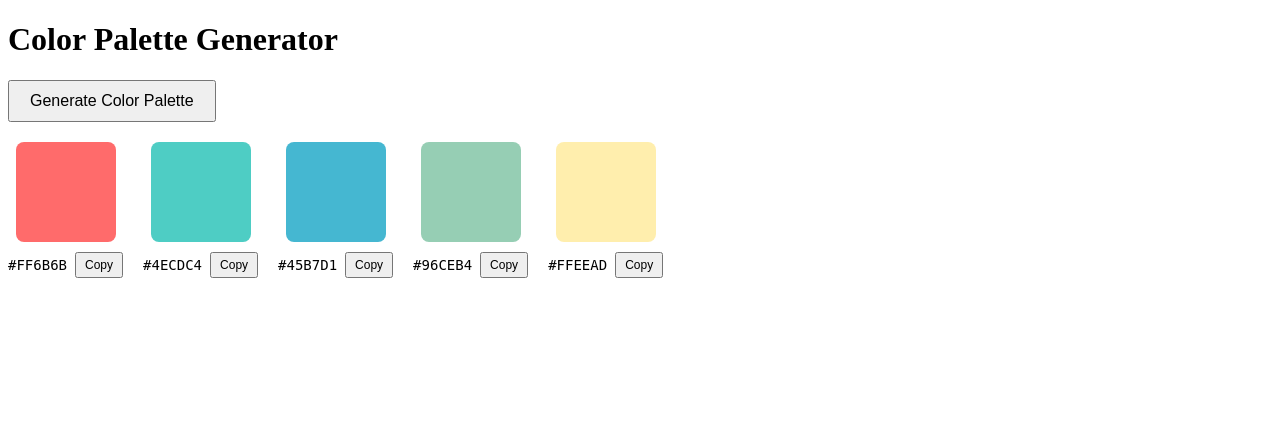
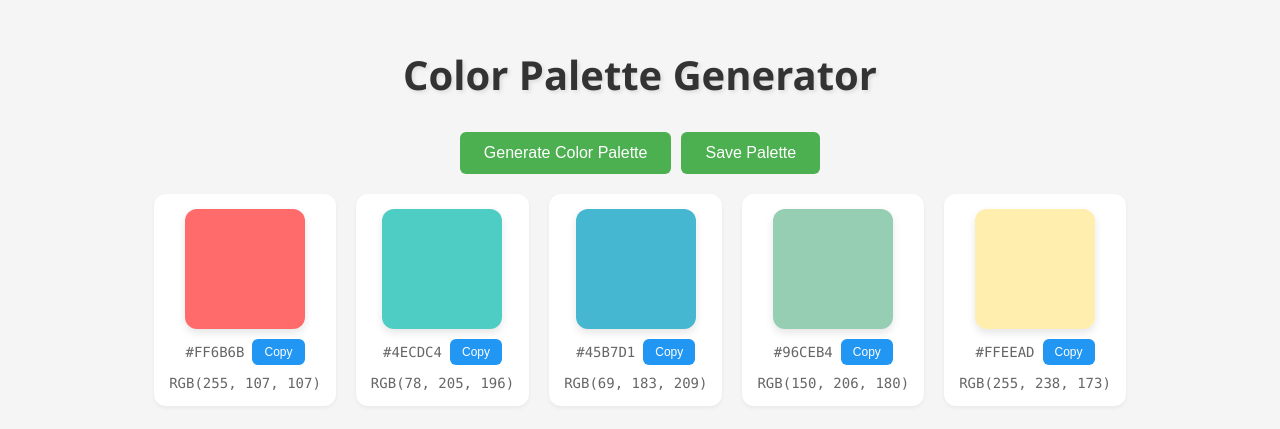
Before and after one commit to 6410615063/color_palette_maker, a Flask app: page / in a window 1280 px wide. Shown: the top 429 px of the page. Run offline with Flask 3, Linux system fonts and the light colour scheme.

Commit message:
complete step 7

```diff
--- a/templates/index.html
+++ b/templates/index.html
@@ -5,33 +5,70 @@
     <meta name="viewport" content="width=device-width, initial-scale=1.0">
     <title>Color Palette Generator</title>
     <style>
+        body {
+            font-family: 'Segoe UI', Tahoma, Geneva, Verdana, sans-serif;
+            max-width: 1200px;
+            margin: 0 auto;
+            padding: 20px;
+            background-color: #f5f5f5;
+        }
+        h1 {
+            text-align: center;
+            color: #333;
+            margin-bottom: 30px;
+            font-size: 2.5em;
+            text-shadow: 2px 2px 4px rgba(0,0,0,0.1);
+        }
         .button-container {
             margin: 20px 0;
+            display: flex;
+            gap: 10px;
+            justify-content: center;
         }
         button {
-            padding: 10px 20px;
+            padding: 12px 24px;
             font-size: 16px;
             cursor: pointer;
+            border: none;
+            border-radius: 6px;
+            background-color: #4CAF50;
+            color: white;
+            transition: background-color 0.3s;
+        }
+        button:hover {
+            background-color: #45a049;
         }
         .color-container {
             display: flex;
             gap: 20px;
             margin-top: 20px;
+            justify-content: center;
+            flex-wrap: wrap;
         }
         .color-box {
-            width: 100px;
-            height: 100px;
-            border-radius: 8px;
+            width: 120px;
+            height: 120px;
+            border-radius: 12px;
+            box-shadow: 0 4px 8px rgba(0,0,0,0.1);
+            transition: transform 0.3s;
+        }
+        .color-box:hover {
+            transform: scale(1.05);
         }
         .color-item {
             display: flex;
             flex-direction: column;
             align-items: center;
             gap: 10px;
+            background-color: white;
+            padding: 15px;
+            border-radius: 12px;
+            box-shadow: 0 2px 4px rgba(0,0,0,0.05);
         }
-        .hex-code {
-            font-family: monospace;
+        .hex-code, .rgb-code {
+            font-family: 'Consolas', monospace;
             font-size: 14px;
+            color: #666;
         }
         .copy-container {
             display: flex;
@@ -39,9 +76,12 @@
             gap: 8px;
         }
         .copy-button {
-            padding: 4px 8px;
+            padding: 6px 12px;
             font-size: 12px;
-            cursor: pointer;
+            background-color: #2196F3;
+        }
+        .copy-button:hover {
+            background-color: #1976D2;
         }
         #color1 { background-color: #FF6B6B; }
         #color2 { background-color: #4ECDC4; }
@@ -54,6 +94,7 @@
     <h1>Color Palette Generator</h1>
     <div class="button-container">
         <button onclick="handleButtonClick()">Generate Color Palette</button>
+        <button onclick="savePalette()">Save Palette</button>
     </div>
 
     <div class="color-container">
@@ -63,6 +104,7 @@
                 <div id="hex1" class="hex-code">#FF6B6B</div>
                 <button class="copy-button" onclick="copyHexCode(1, event)">Copy</button>
             </div>
+            <div id="rgb1" class="rgb-code">RGB(255, 107, 107)</div>
         </div>
         <div class="color-item">
             <div id="color2" class="color-box"></div>
@@ -70,6 +112,7 @@
                 <div id="hex2" class="hex-code">#4ECDC4</div>
                 <button class="copy-button" onclick="copyHexCode(2, event)">Copy</button>
             </div>
+            <div id="rgb2" class="rgb-code">RGB(78, 205, 196)</div>
         </div>
         <div class="color-item">
             <div id="color3" class="color-box"></div>
@@ -77,6 +120,7 @@
                 <div id="hex3" class="hex-code">#45B7D1</div>
                 <button class="copy-button" onclick="copyHexCode(3, event)">Copy</button>
             </div>
+            <div id="rgb3" class="rgb-code">RGB(69, 183, 209)</div>
         </div>
         <div class="color-item">
             <div id="color4" class="color-box"></div>
@@ -84,6 +128,7 @@
                 <div id="hex4" class="hex-code">#96CEB4</div>
                 <button class="copy-button" onclick="copyHexCode(4, event)">Copy</button>
             </div>
+            <div id="rgb4" class="rgb-code">RGB(150, 206, 180)</div>
         </div>
         <div class="color-item">
             <div id="color5" class="color-box"></div>
@@ -91,6 +136,7 @@
                 <div id="hex5" class="hex-code">#FFEEAD</div>
                 <button class="copy-button" onclick="copyHexCode(5, event)">Copy</button>
             </div>
+            <div id="rgb5" class="rgb-code">RGB(255, 238, 173)</div>
         </div>
     </div>
 
@@ -119,15 +165,53 @@
             });
         }
 
+        function savePalette() {
+            const palette = [];
+            for (let i = 1; i <= 5; i++) {
+                const hexCode = document.getElementById(`hex${i}`).textContent;
+                palette.push(hexCode);
+            }
+            localStorage.setItem('savedPalette', JSON.stringify(palette));
+            alert('Palette saved successfully!');
+        }
+
         function handleButtonClick() {
             console.log("button pressed");
             // Generate and apply random colors to all divs
             for (let i = 1; i <= 5; i++) {
                 const colorBox = document.getElementById(`color${i}`);
                 const hexDisplay = document.getElementById(`hex${i}`);
+                const rgbDisplay = document.getElementById(`rgb${i}`);
                 const newColor = generateRandomColor();
                 colorBox.style.backgroundColor = newColor;
                 hexDisplay.textContent = newColor;
+
+                // Convert hex to RGB
+                const r = parseInt(newColor.slice(1,3), 16);
+                const g = parseInt(newColor.slice(3,5), 16);
+                const b = parseInt(newColor.slice(5,7), 16);
+                rgbDisplay.textContent = `RGB(${r}, ${g}, ${b})`;
+            }
+        }
+
+        // Load saved palette when page loads
+        window.onload = function() {
+            const savedPalette = localStorage.getItem('savedPalette');
+            if (savedPalette) {
+                const palette = JSON.parse(savedPalette);
+                for (let i = 1; i <= 5; i++) {
+                    const colorBox = document.getElementById(`color${i}`);
+                    const hexDisplay = document.getElementById(`hex${i}`);
+                    const rgbDisplay = document.getElementById(`rgb${i}`);
+                    colorBox.style.backgroundColor = palette[i-1];
+                    hexDisplay.textContent = palette[i-1];
+
+                    // Convert hex to RGB
+                    const r = parseInt(palette[i-1].slice(1,3), 16);
+                    const g = parseInt(palette[i-1].slice(3,5), 16);
+                    const b = parseInt(palette[i-1].slice(5,7), 16);
+                    rgbDisplay.textContent = `RGB(${r}, ${g}, ${b})`;
+                }
             }
         }
     </script>
```
